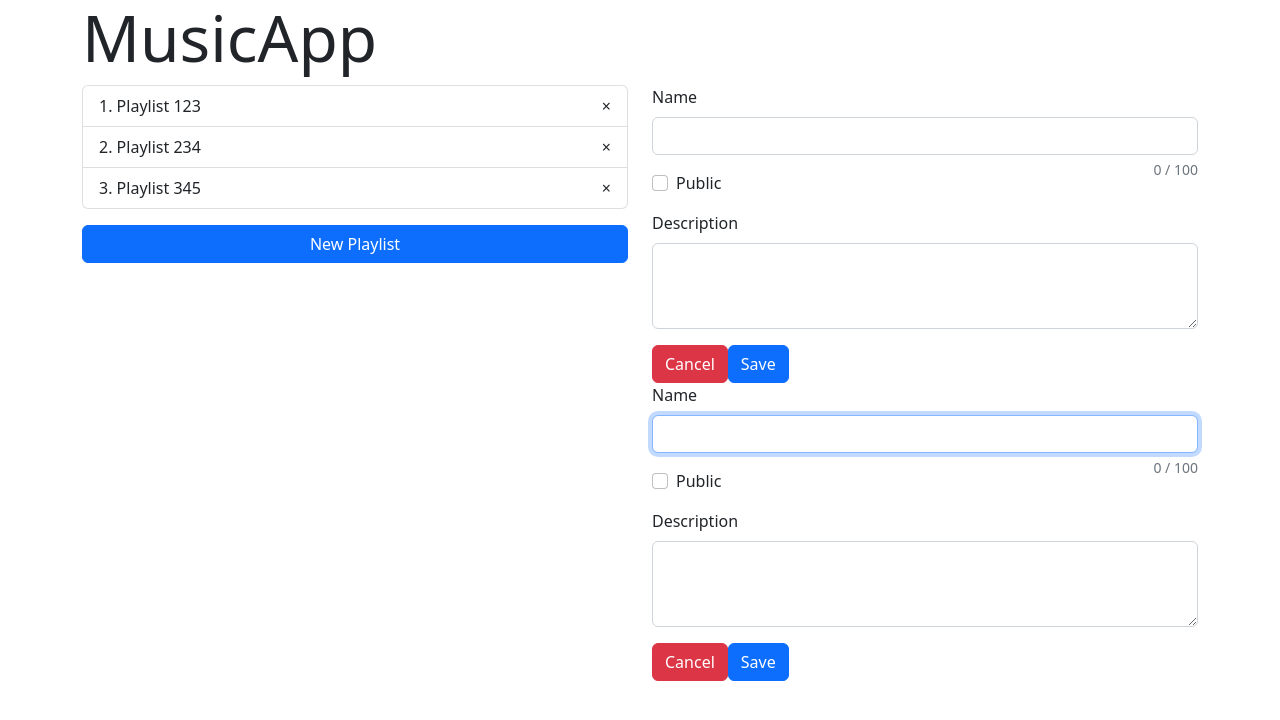
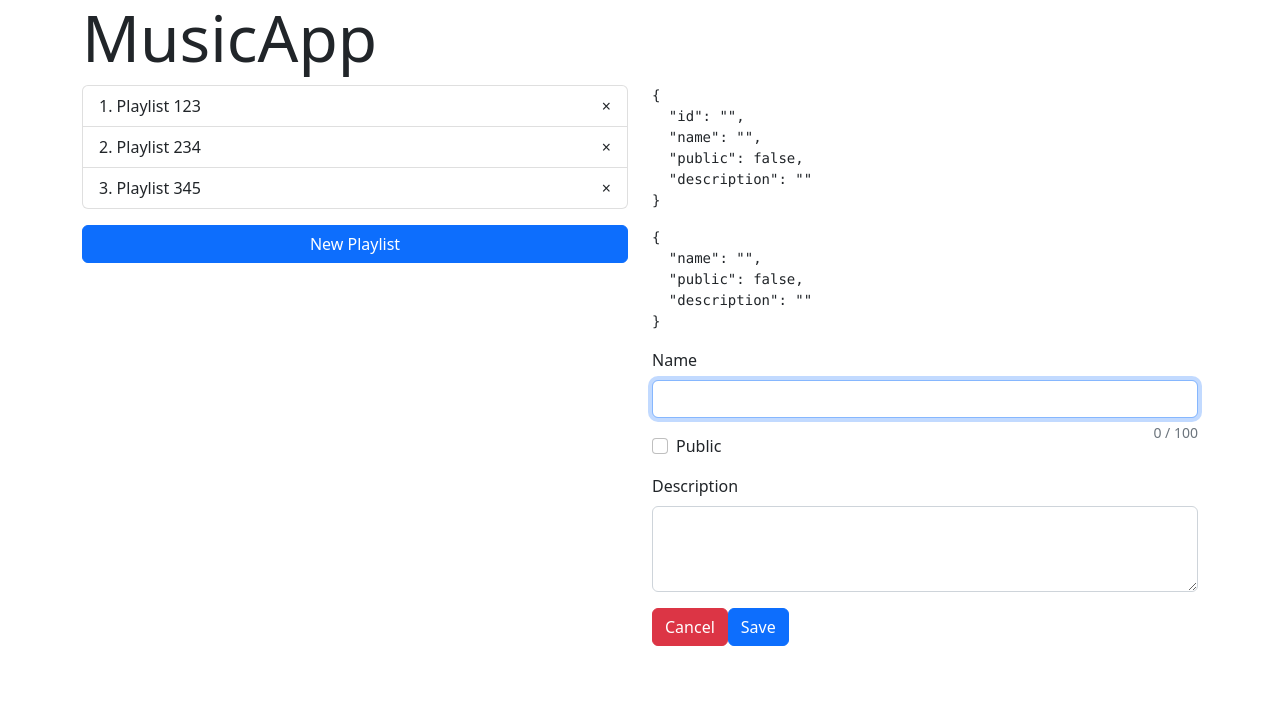
Before and after one commit to ev45ive/sages-react-open-grudzien, a React (Create React App) app: page / in a window 1280 px wide. Both pictures are taken after a click on the button "New Playlist". Shown: the top 720 px of the page. Built offline with nearby package versions, Linux system fonts and the light colour scheme.

Commit message:
Exercise: Update edit form when different  playlist is selected

```diff
--- a/src/playlists/components/PlaylistEditor.tsx
+++ b/src/playlists/components/PlaylistEditor.tsx
@@ -36,9 +36,7 @@ const PlaylistEditor = ({
     });
   };
 
-  useEffect(() => {
-    nameInputRef.current?.focus();
-  }, [playlist]);
+  useEffect(() => nameInputRef.current?.focus(), [playlist]);
 
   const nameInputRef = useRef<HTMLInputElement>(null);
 
@@ -47,6 +45,14 @@ const PlaylistEditor = ({
 
   return (
     <div>
+      <Json>{playlist}</Json>
+      <Json>
+        {{
+          name: playlistName,
+          public: playlistPublic,
+          description: playlistDescription,
+        }}
+      </Json>
       <form onSubmit={submit}>
         <div className="mb-3">
           <label htmlFor={uid + "playlist_name"} className="form-label">
@@ -100,6 +106,10 @@ const PlaylistEditor = ({
   );
 };
 
+const Json = ({ children }: any) => (
+  <pre>{JSON.stringify(children, null, 2)}</pre>
+);
+
 // PlaylistEditor.defaultProps = {
 //   playlist: EMPTY_PLAYLIST
 // }
--- a/src/playlists/containers/PlaylistsView.tsx
+++ b/src/playlists/containers/PlaylistsView.tsx
@@ -45,10 +45,10 @@ const PlaylistsView = (props: Props) => {
     showDetails();
   };
 
-  useEffect(() => {
-    console.log("useEffect - once + after deps[] changed");
-    setSelected(playlists.find((p) => p.id == selectedId));
-  }, [selectedId]);
+  useEffect(
+    () => setSelected(playlists.find((p) => p.id == selectedId)),
+    [selectedId]
+  );
 
   // console.log("render ");
   return (
@@ -80,9 +80,6 @@ const PlaylistsView = (props: Props) => {
           {mode === "creator" && (
             <PlaylistEditor onSave={createPlaylist} onCancel={showDetails} />
           )}
-          {mode === "creator" && (
-            <PlaylistEditor onSave={createPlaylist} onCancel={showDetails} />
-          )}
         </div>
       </div>
     </div>
```
